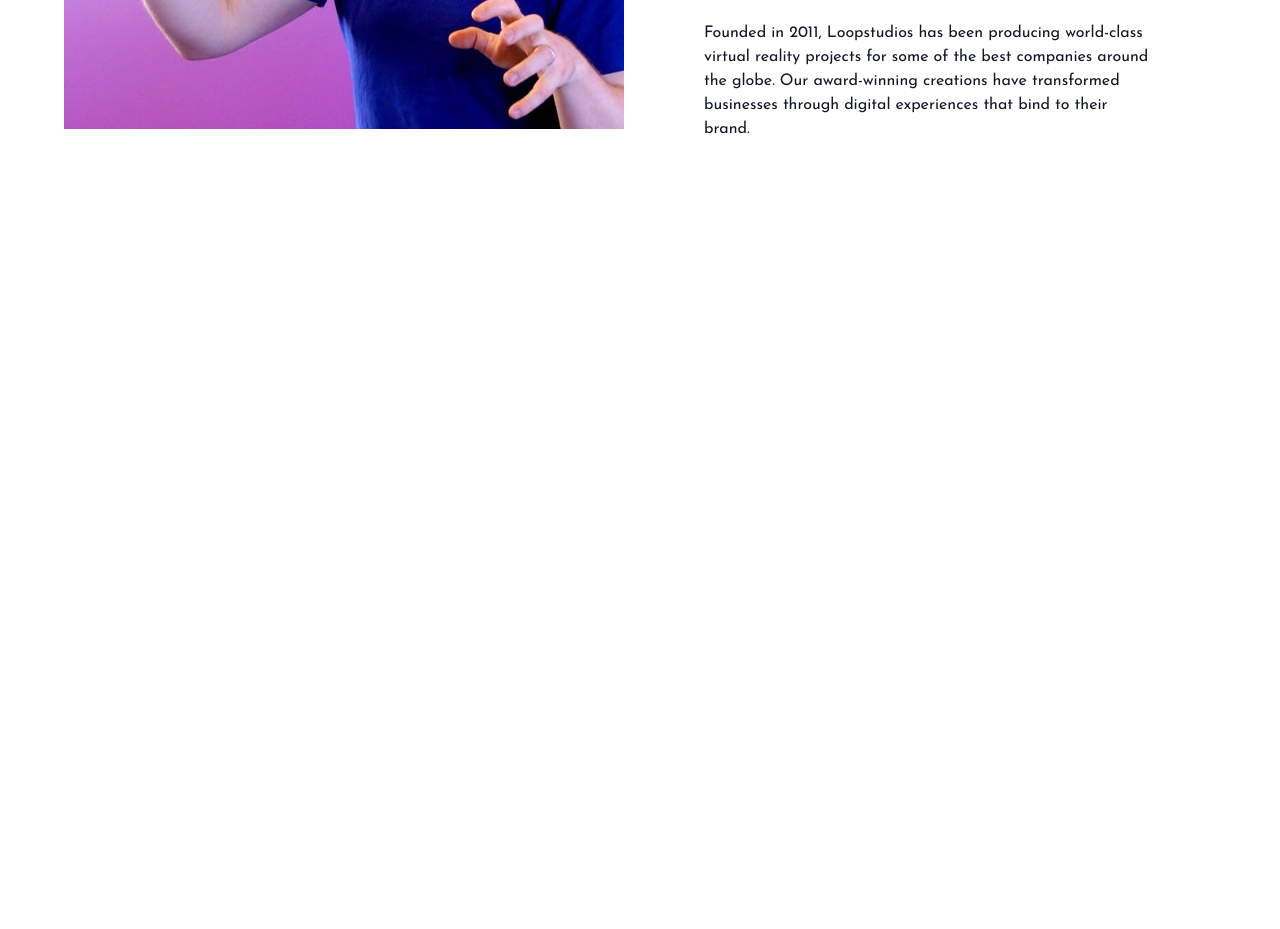
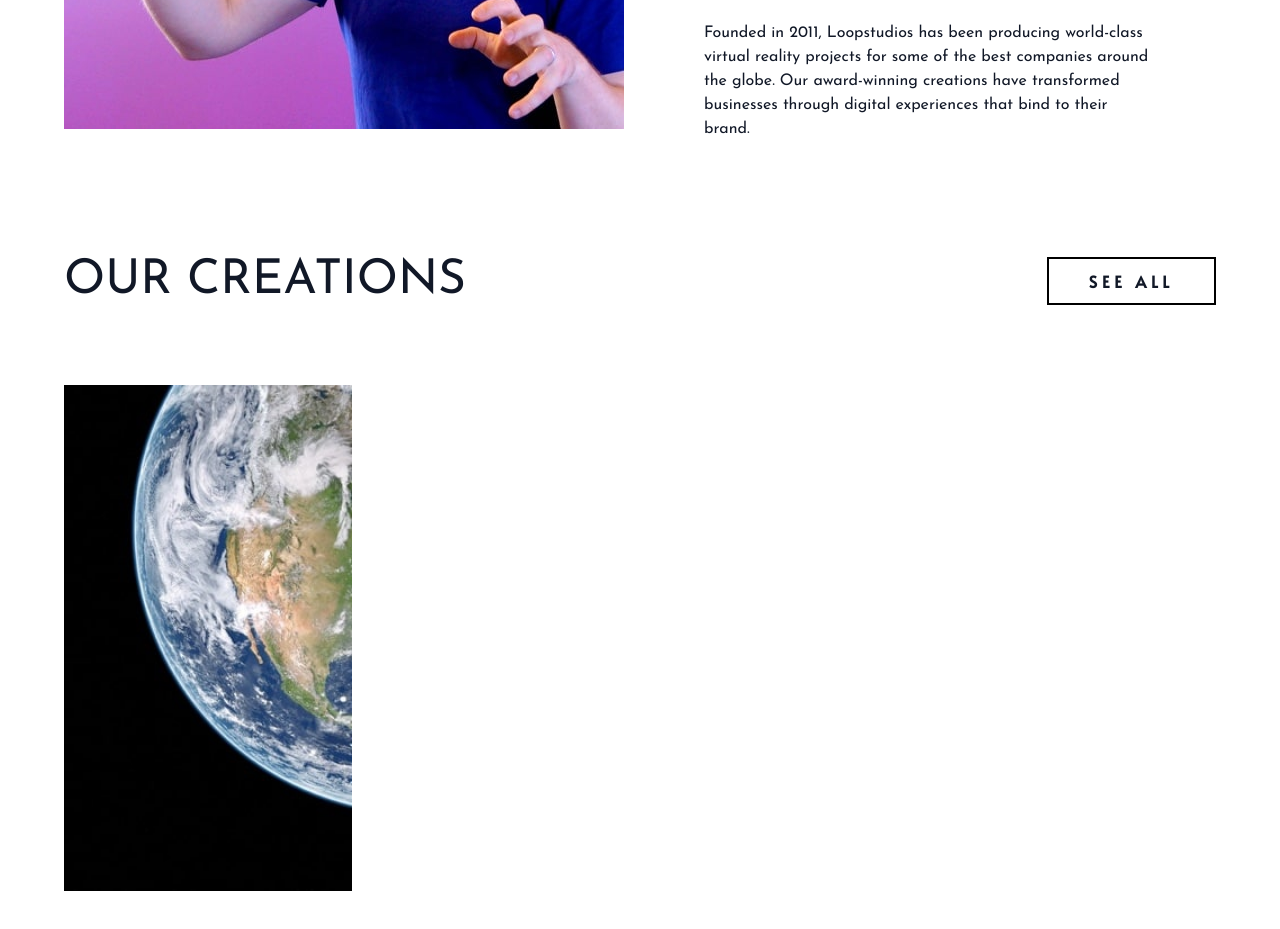
Before and after one commit to thomasmartinez114/tailwind-sandbox, a website: page 04-website-projects/01-loopstudios/index.html in a window 1280 px wide. Shown: the part 1119-2048 px from the top of the page. Before the commit the page ends 1376 px from the top, so only its background shows below. Drawn offline with Linux system fonts and the light colour scheme.

Commit message:
started Creations section / title and 1 img

```diff
--- a/04-website-projects/01-loopstudios/index.html
+++ b/04-website-projects/01-loopstudios/index.html
@@ -95,5 +95,42 @@
         </div>
       </div>
     </section>
+
+    <!-- Creations Section -->
+    <section id="creations">
+      <!-- Creations Container -->
+      <div class="container max-w-6xl mx-auto my-32 px-6 text-gray-900 md:px-0">
+        <!-- Creations Header -->
+        <div class="flex justify-center mb-20 md:justify-between">
+          <h2 class="text-4xl text-center uppercase md:text-left md:text-5xl">
+            Our Creations
+          </h2>
+
+          <button class="hidden btn md:block">See All</button>
+        </div>
+
+        <!-- Items Container -->
+        <div
+          class="flex flex-col justify-between w-full space-y-6 text-2xl text-white uppercase md:flex-row md:space-y-0 md:space-x-8"
+        >
+          <!-- Item 1 -->
+          <div class="group relative overflow-hidden md:w-1/4">
+            <!-- Desktop Image -->
+            <img
+              src="images/desktop/image-deep-earth.jpg"
+              alt=""
+              class="hidden w-full duration-200 md:block group-hover:scale-110"
+            />
+
+            <!-- Mobile Image -->
+            <img
+              src="images/mobile/image-deep-earth.jpg"
+              alt=""
+              class="w-full md:hidden"
+            />
+          </div>
+        </div>
+      </div>
+    </section>
   </body>
 </html>
--- a/04-website-projects/01-loopstudios/input.css
+++ b/04-website-projects/01-loopstudios/input.css
@@ -1,6 +1,12 @@
 @tailwind base;
 @tailwind components;
 @tailwind utilities;
+
+@layer components {
+  .btn {
+    @apply px-10 py-2 my-0 font-bold tracking-widest uppercase border-2 border-black font-alata hover:bg-black hover:text-white;
+  }
+}
 
 #hero {
   background-image: url('../images/desktop/image-hero.jpg');
--- a/04-website-projects/01-loopstudios/tailwind.config.js
+++ b/04-website-projects/01-loopstudios/tailwind.config.js
@@ -13,6 +13,9 @@ module.exports = {
         sans: ['Josefin Sans', 'sans-serif'],
         alata: ['Alata'],
       },
+      letterSpacing: {
+        widest: '.3em',
+      },
     },
   },
   plugins: [],
```
Also changed, not shown: 04-website-projects/01-loopstudios/css/style.css.
